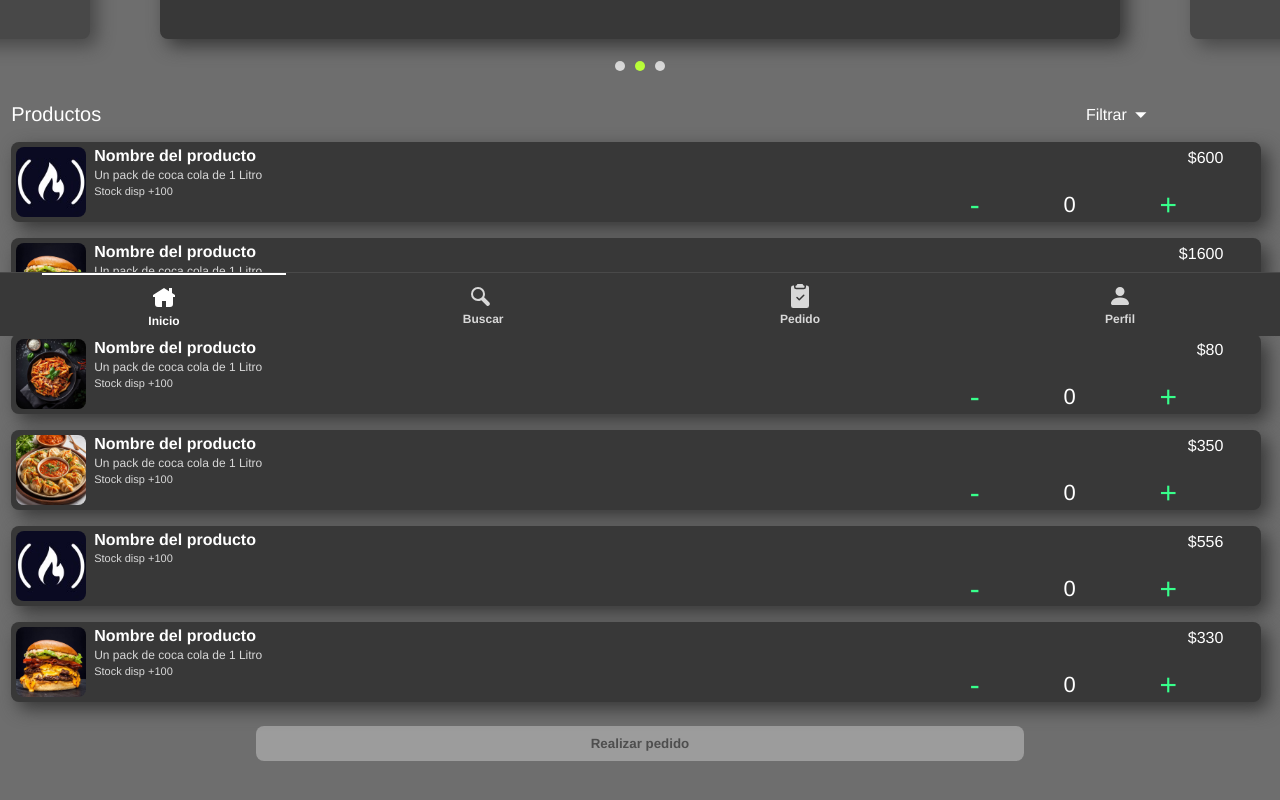
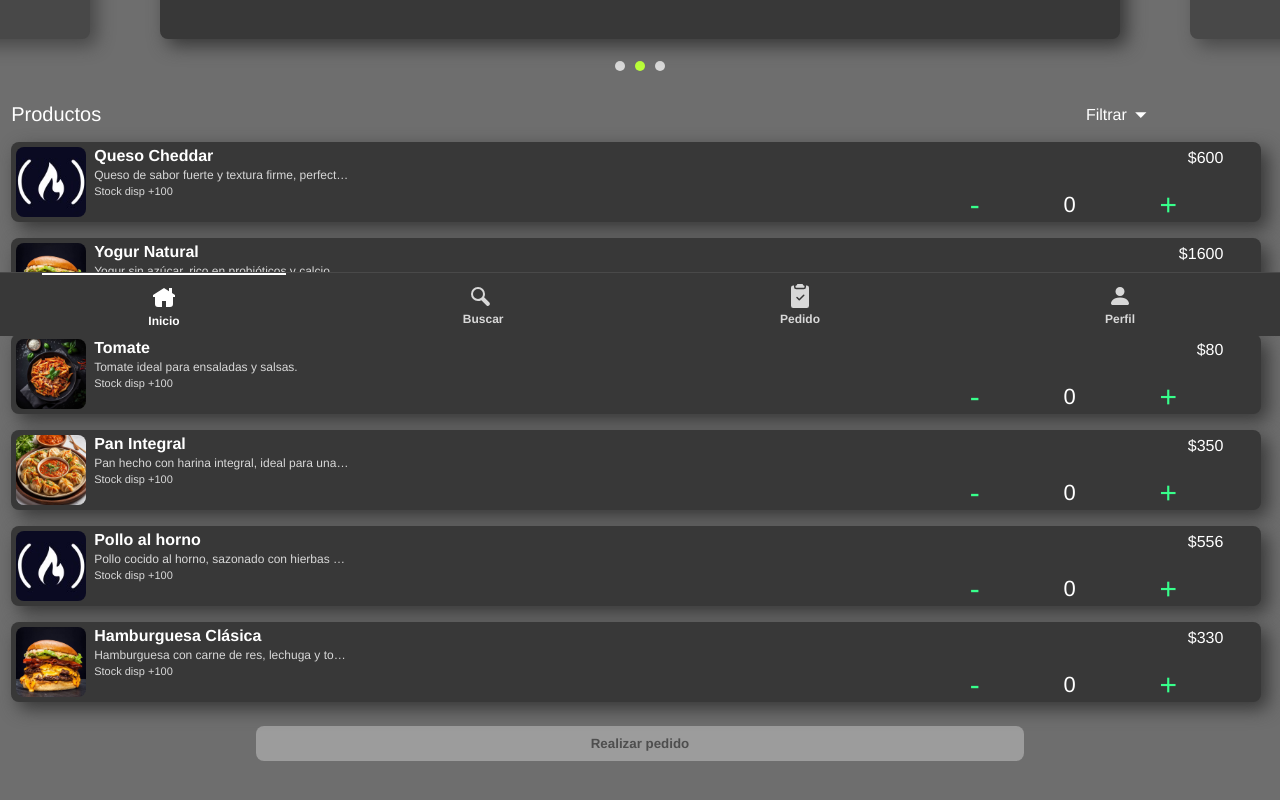
Before and after one commit to Alan-Ribeca/Mi-Pedido, a React (Vite) app: page / in a window 1280 px wide. Shown: the part 464-1264 px from the top of the page. Built offline with nearby package versions, Linux system fonts and the light colour scheme.

Commit message:
cambiando el texto del pedido y los nombres de los productos

```diff
--- a/src/components/Home/home.scss
+++ b/src/components/Home/home.scss
@@ -135,6 +135,7 @@
         }
 
         .infoProdc {
+          width: 340px;
           margin-left: 0.5rem;
 
           .nameProd {
@@ -143,9 +144,17 @@
           }
 
           .description {
+            max-width: 75%;
+            white-space: nowrap;
+            overflow: hidden;
+            text-overflow: ellipsis;
             font-size: 12px;
             color: #d8d8d8;
             margin-top: 0.2rem;
+
+            &:hover {
+              white-space:unset;
+            }
           }
           .stock {
             margin-top: 0.2rem;
--- a/src/components/pedido/Pedido.jsx
+++ b/src/components/pedido/Pedido.jsx
@@ -11,7 +11,7 @@ export const Pedido = () => {
   const enviarMensajeWhatsApp = (losProductos) => {
     let texto = losProductos
       .map((producto) => {
-        return `nombre: "${producto.nameProduc}"\ndescripción: "${producto.description}"\ncantidad: "${producto.cantidad}"`;
+        return `Precio total: ${totalPrecio}\nCantidad prod: ${totalCantidad}\nNombre: "${producto.nameProduc}"\nDescripción: "${producto.description}"\nCantidad: "${producto.cantidad}"`;
       })
       .join("\n\n");
 
--- a/src/context/Funciones.jsx
+++ b/src/context/Funciones.jsx
@@ -13,8 +13,8 @@ const FuncionProvider = ({ children }) => {
       id: 1,
       img: "./img/public4Perf.jpeg",
       alt: "img del producto",
-      nameProduc: "Nombre del producto",
-      description: "Un pack de coca cola de 1 Litro",
+      nameProduc: "Queso Cheddar",
+      description: "Queso de sabor fuerte y textura firme, perfecto para sandwiches.",
       stock: 100,
       precio: 600,
       cantidad: 0,
@@ -23,8 +23,8 @@ const FuncionProvider = ({ children }) => {
       id: 2,
       img: "./img/i1.jpg",
       alt: "img del producto",
-      nameProduc: "Nombre del producto",
-      description: "Un pack de coca cola de 1 Litro",
+      nameProduc: "Yogur Natural",
+      description: "Yogur sin azúcar, rico en probióticos y calcio.",
       stock: 100,
       precio: 1600,
       cantidad: 0,
@@ -33,8 +33,8 @@ const FuncionProvider = ({ children }) => {
       id: 3,
       img: "./img/i2.jpg",
       alt: "img del producto",
-      nameProduc: "Nombre del producto",
-      description: "Un pack de coca cola de 1 Litro",
+      nameProduc: "Tomate",
+      description: "Tomate ideal para ensaladas y salsas.",
       stock: 100,
       precio: 80,
       cantidad: 0,
@@ -43,8 +43,8 @@ const FuncionProvider = ({ children }) => {
       id: 4,
       img: "./img/i3.jpg",
       alt: "img del producto",
-      nameProduc: "Nombre del producto",
-      description: "Un pack de coca cola de 1 Litro",
+      nameProduc: "Pan Integral",
+      description: "Pan hecho con harina integral, ideal para una dieta equilibrada",
       stock: 100,
       precio: 350,
       cantidad: 0,
@@ -52,8 +52,9 @@ const FuncionProvider = ({ children }) => {
     {
       id: 5,
       img: "./img/public4Perf.jpeg",
-      alt: "img del producto",
-      nameProduc: "Nombre del producto",
+      alt: "Pollo al horno",
+      nameProduc: "Pollo al horno",
+      description: "Pollo cocido al horno, sazonado con hierbas y especias",
       stock: 100,
       precio: 556,
     },
@@ -61,8 +62,8 @@ const FuncionProvider = ({ children }) => {
       id: 6,
       img: "./img/i1.jpg",
       alt: "img del producto",
-      nameProduc: "Nombre del producto",
-      description: "Un pack de coca cola de 1 Litro",
+      nameProduc: "Hamburguesa Clásica",
+      description: "Hamburguesa con carne de res, lechuga y tomate",
       stock: 100,
       precio: 330,
       cantidad: 0,
```
